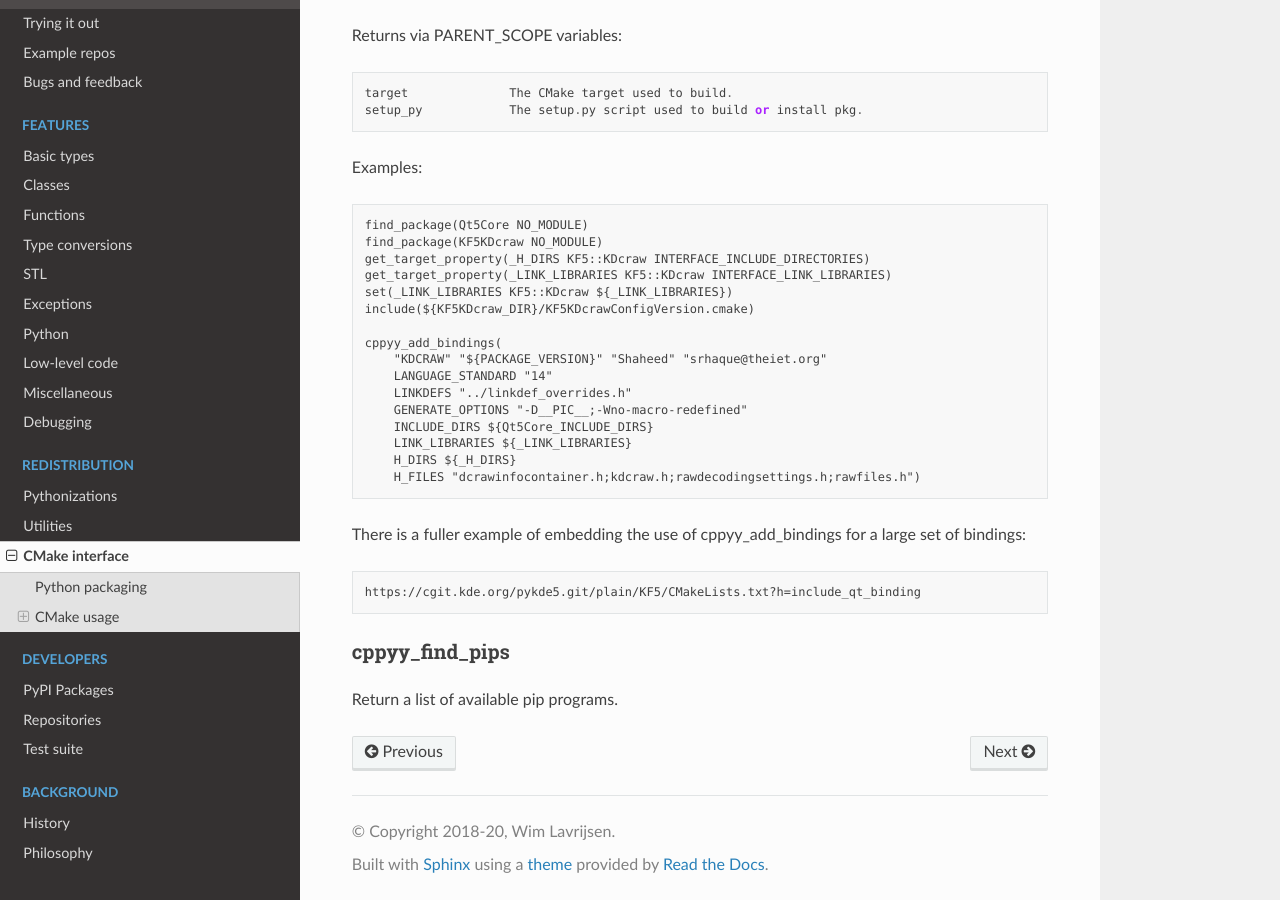
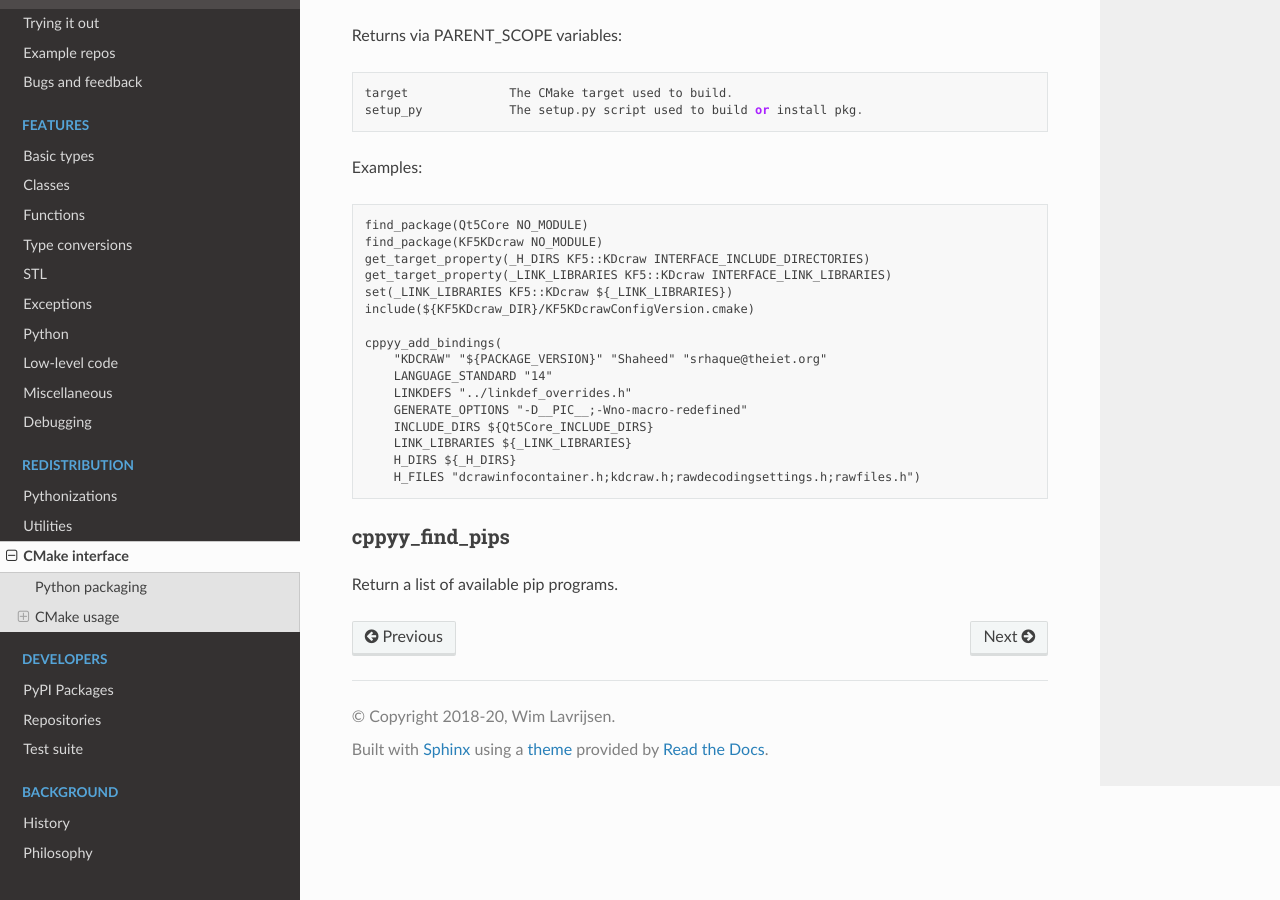
Before and after one commit to wlav/cppyy, a Sphinx documentation site: the page built from doc/source/cmake_interface.rst, in a window 1280 px wide and 900 px high, scrolled down 3659 px. Built offline with Sphinx 7.4.7 and the Read the Docs theme 2.0.0, drawn with Linux system fonts in a browser that asks for light colours.

Commit message:
add cookie cutter example and remove broken link

```diff
--- a/doc/source/cmake_interface.rst
+++ b/doc/source/cmake_interface.rst
@@ -238,11 +238,6 @@
       H_DIRS ${_H_DIRS}
       H_FILES "dcrawinfocontainer.h;kdcraw.h;rawdecodingsettings.h;rawfiles.h")
 
-There is a fuller example of embedding the use of cppyy_add_bindings for a
-large set of bindings::
-
-  https://cgit.kde.org/pykde5.git/plain/KF5/CMakeLists.txt?h=include_qt_binding
-
 
 cppyy_find_pips
 ^^^^^^^^^^^^^^^
--- a/doc/source/examples.rst
+++ b/doc/source/examples.rst
@@ -5,6 +5,7 @@
 
 The detailed feature lists have examples that work using a header file, and
 there is the `tutorial`_ that shows mixing of C++ and Python interactively.
+The `cookie cutter`_ repo provides a good cmake based example.
 More complete examples that show packaging include these repos (in
 alphabetical order):
 
@@ -22,6 +23,7 @@
  * `python-vspline`_
 
 .. _tutorial: https://bitbucket.org/wlav/cppyy/src/master/doc/tutorial/CppyyTutorial.ipynb?viewer=nbviewer&fileviewer=notebook-viewer%3Anbviewer
+.. _cookie cutter: https://github.com/camillescott/cookiecutter-cppyy-cmake
 .. _cppyy-bbhash: https://github.com/camillescott/cppyy-bbhash
 .. _dnpy: https://github.com/txjmb/dnpy
 .. _PyEtaler: https://github.com/etaler/PyEtaler
```
